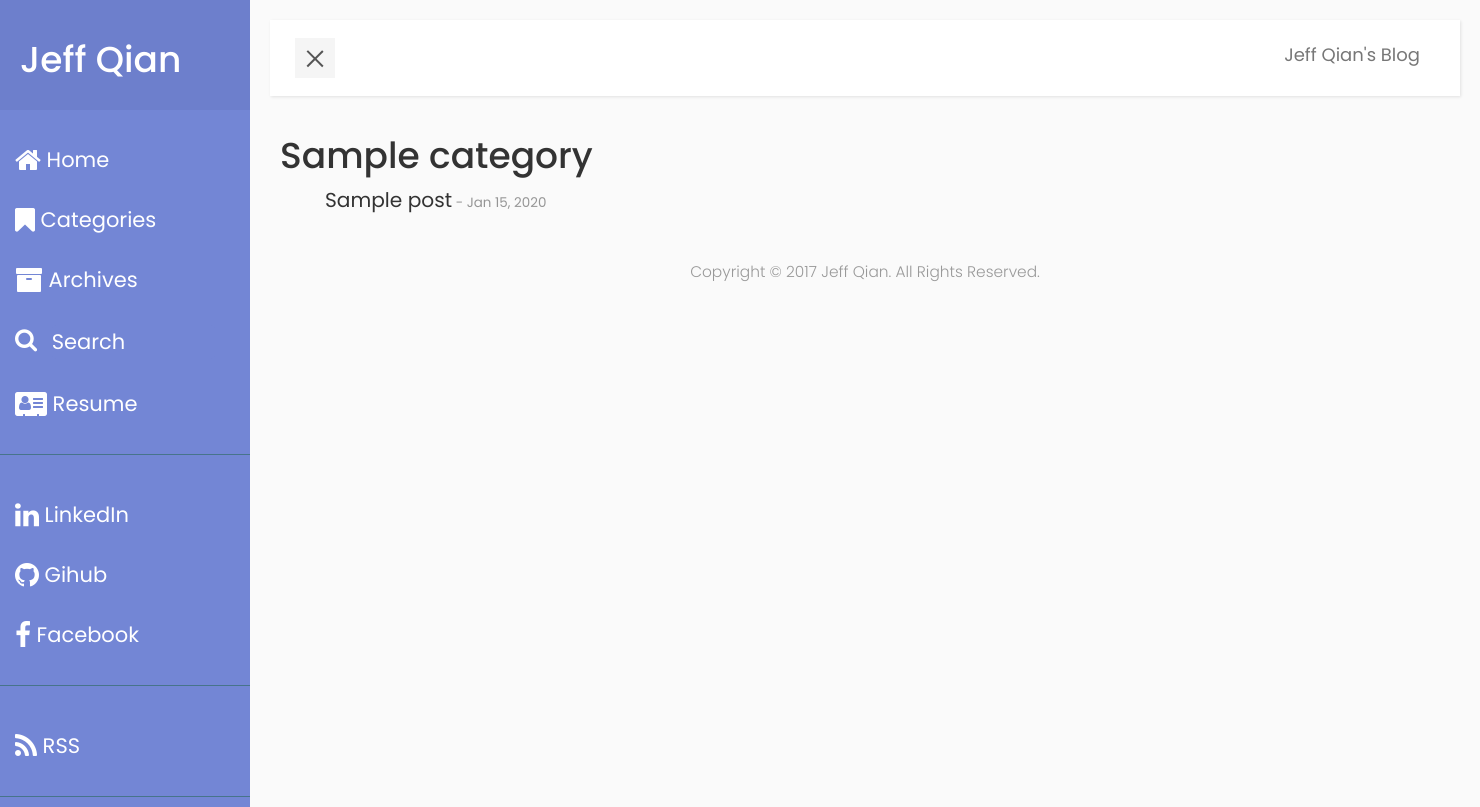
After one commit to seekdestiny/blogengine, a Django app: page /categories/ in a window 1480 px wide. The commit adds this page. Run offline with Django 3.2, Linux system fonts and the light colour scheme; tables that the repository leaves empty hold one stand-in row (values such as "Sample post"); some libraries are stand-ins or nearby versions.

Commit message:
category page complete

```diff
--- a/blogengine/static/css/archive.css
+++ b/blogengine/static/css/archive.css
@@ -10,11 +10,11 @@
 }
 
 .year .month .month-data:hover {
-    cursor: pointer;
     font-weight: 500;
 }
 
 .year .month .month-data .name {
+    cursor: pointer;
     font-size: 150%;
     font-weight: 450;
 }
--- /dev/null
+++ b/blogengine/static/css/category.css
@@ -0,0 +1,34 @@
+.categories {
+    list-style: none;
+    font-size: 120%;
+    font-weight: bold;
+}
+
+.categories li {
+    margin-bottom: 10px;
+}
+
+.categories .posts {
+    list-style: none;
+}
+
+.categories .posts .post {
+    margin: 5px;
+}
+
+.categories .posts .post .title {
+    font-size: 120%;
+    padding: 5px 0;
+    font-weight: 400;
+}
+
+.categories .posts .post .title:hover {
+    text-decoration: underline;
+}
+
+.categories .posts .post .date {
+    font-size: 80%;
+    opacity: 0.5;
+    padding: 5px 0;
+    font-weight: 400;
+}
--- a/blogengine/static/css/sidebar.css
+++ b/blogengine/static/css/sidebar.css
@@ -191,7 +191,7 @@ a[aria-expanded="true"]::before {
 }
 
 /* ---------------------------------------------------
-    CONTENT STYLE
+    MAIN STYLE
 ----------------------------------------------------- */
 #main {
     padding: 20px;
@@ -233,6 +233,12 @@ a[aria-expanded="true"]::before {
     margin: 5px auto;
 }
 
+#content {
+}
+
+#footer {
+    text-align: center;
+}
 
 /* ---------------------------------------------------
     MEDIAQUERIES
--- a/blogengine/templates/blogengine/includes/base.html
+++ b/blogengine/templates/blogengine/includes/base.html
@@ -21,7 +21,7 @@
         <link rel="stylesheet" href="{% static 'css/code.css' %}">
         <link rel="stylesheet" href="{% static 'css/sidebar.css' %}">
         <link rel="stylesheet" href="{% static 'css/archive.css' %}">
-        <script src="{% static 'bower_components/html5-boilerplate/dist/js/vendor/modernizr-2.8.3.min.js' %}"></script>
+        <link rel="stylesheet" href="{% static 'css/category.css' %}">
     </head>
     <body>
         <!--[if lt IE 8]>
@@ -45,14 +45,14 @@
                         </a>
                     </li>
 
-                    <!--
                     <li class="sidebar-button">
-                        <a class="side-button-link" href="/">
+                        <a class="side-button-link" href="/categories/">
                             <i class="side-button-icon fa fa-lg fa-bookmark"></i>
                             <span class="sidebar-button-desc">Categories</span>
                         </a>
                     </li>
 
+                    <!--
                     <li class="sidebar-button">
                         <a class="side-button-link" href="/">
                             <i class="side-button-icon fa fa-lg fa-tags"></i>
@@ -143,20 +143,21 @@
                     </div>
                 </nav>
 
-                <div id="content" class="row">
-                        <div class="col-lg-12">
+                <div id="content" class="container">
+                        <div class="row">
                             {% block content %}{% endblock %}
                         </div>
                 </div>
 
-                <footer id="footer" class="row">
-                    <span class="col-lg-12">
+                <footer id="footer" class="container">
+                    <span class="row">
                         <p>Copyright &copy; {% now "Y" %} Jeff Qian. All Rights Reserved.</p>
                     </span>
                 </footer>
             </div>
         </div>
 
+        <script src="{% static 'bower_components/html5-boilerplate/dist/js/vendor/modernizr-2.8.3.min.js' %}"></script>
         <script src="https://code.jquery.com/jquery-1.12.0.min.js"></script>
         <script>window.jQuery || document.write('<script src="{% static 'bower_components/html5-boilerplate/js/vendor/jquery-1.12.0.min.js' %}"><\/script>')</script>
         <script src="{% static 'bower_components/html5-boilerplate/dist/js/plugins.js' %}"></script>
--- a/blogengine/templates/blogengine/post_archive.html
+++ b/blogengine/templates/blogengine/post_archive.html
@@ -5,7 +5,7 @@
     {% block content %}
 
     {% for year_list in list_posts %}
-        <ul class="year">
+        <ul class="year container">
           {% for year, month_list in year_list.items %}
             <h1>{{year}}</h1>
 
@@ -23,7 +23,7 @@
                     {% for post in post_list %}
                         <li class="post row">
                             <a class="title" href="{{ post.get_absolute_url }}">{{post.title}}</a>
-                            <span class="date">- {{ post.pub_date }}</span>
+                            <span class="date">- {{ post.pub_date | date:"M j, Y"}}</span>
                         </li>
                     {% endfor %}
                     </ul>
--- /dev/null
+++ b/blogengine/templates/blogengine/post_category.html
@@ -0,0 +1,24 @@
+{% extends "blogengine/includes/base.html" %}
+
+    {% block content %}
+
+    <ul class="categories container">
+    {% for category, post_list in list_posts.items %}
+      <li class="row">
+        {% if post_list %}
+        <h1>{{ category }}</h1>
+
+        <ul class="posts">
+        {% for post in post_list %}
+            <li class="post row">
+                <a class="title" href="{{ post.get_absolute_url }}">{{post.title}}</a>
+                <span class="date">- {{ post.pub_date | date:"M j, Y"}}</span>
+            </li>
+        {% endfor %}
+        </ul>
+        {% endif %}
+      </li>
+    {% endfor %}
+    </ul>
+
+    {% endblock %}
--- a/blogengine/urls.py
+++ b/blogengine/urls.py
@@ -1,7 +1,7 @@
 from django.conf.urls import url
 from django.views.generic import ListView, DetailView
 from blogengine.models import Post, Category, Tag
-from blogengine.views import CategoryListView, TagListView, PostsFeed, getSearchResults, posts_archive
+from blogengine.views import CategoryListView, TagListView, PostsFeed, getSearchResults, posts_archive, posts_category
 
 urlpatterns = [
     # Index
@@ -35,4 +35,7 @@ urlpatterns = [
 
     # Archive post
      url(r'^archive/?$', posts_archive, name="post_archive"),
+
+    # Category post
+     url(r'^categories/?$', posts_category, name="post_category"),
 ]
--- a/blogengine/views.py
+++ b/blogengine/views.py
@@ -7,9 +7,6 @@ from django.contrib.syndication.views import Feed
 from django.utils.encoding import force_str
 from django.utils.safestring import mark_safe
 import markdown2
-
-from django.template import Context, loader
-from django.http import HttpResponse
 import datetime
 
 # Create your views here.
@@ -101,3 +98,17 @@ def posts_archive(request):
 
     return render_to_response('blogengine/post_archive.html',
                              {'now': now, 'list_posts': list_posts})
+
+def posts_category(request):
+    '''a category posts listing view'''
+    posts = Post.objects.filter().order_by('-pub_date')
+
+    #create a dict with the category and posts
+    post_dict = {}
+    for post in posts:
+        if post.category.name not in post_dict:
+            post_dict[post.category.name] = []
+        post_dict[post.category.name].append(post)
+
+    return render_to_response('blogengine/post_category.html',
+                              {'list_posts': post_dict})
```
